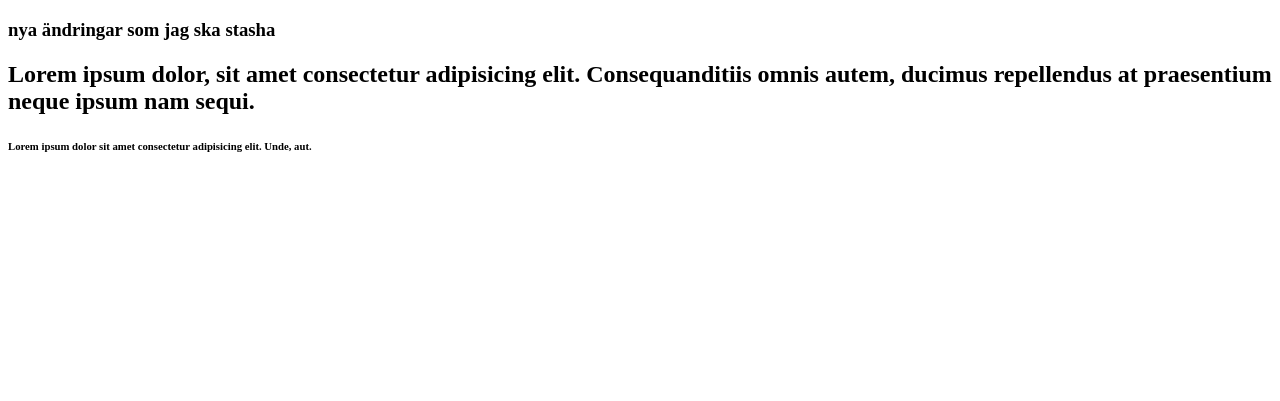
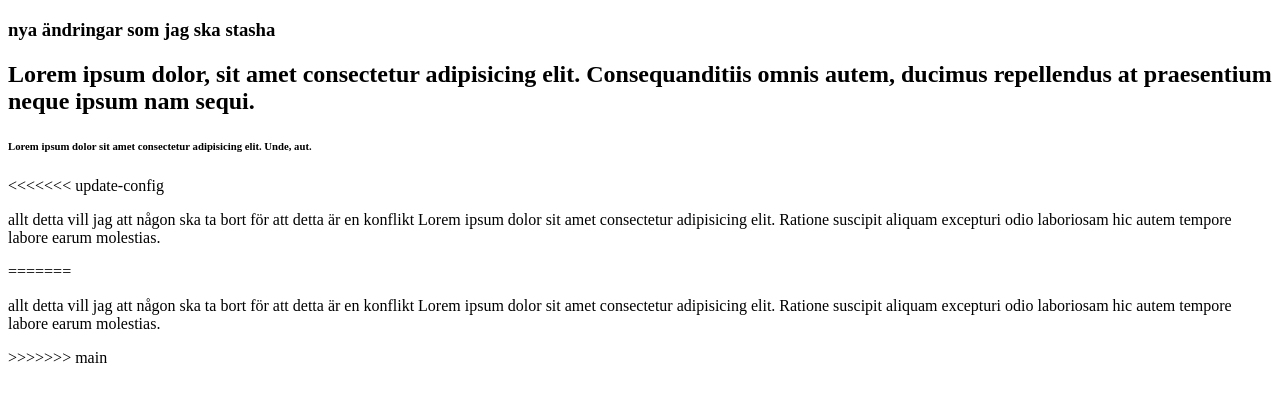
Before and after one commit to SANDQVISTT/-vningar-med-branch, a plain HTML site: page index.html in a window 1280 px wide. Shown: the part 61-462 px from the top of the page. Drawn offline with Linux system fonts and the light colour scheme; files that its build step writes are made by us from their sources.

Commit message:
ändringar som ska tas bort i konflikt

```diff
--- a/index.html
+++ b/index.html
@@ -15,6 +15,13 @@
     <h2>Lorem ipsum dolor, sit amet consectetur adipisicing elit. Consequanditiis omnis autem, ducimus repellendus at praesentium neque ipsum nam sequi.</h2>
     <h6>Lorem ipsum dolor sit amet consectetur adipisicing elit. Unde, aut.
     </h6>
+    <<<<<<< update-config
+    <p> allt detta vill jag att någon ska ta bort för att detta är en konflikt Lorem ipsum dolor sit amet consectetur adipisicing elit.
+        Ratione suscipit aliquam excepturi odio laboriosam hic autem tempore labore earum molestias.</p>
+=======
+<p> allt detta vill jag att någon ska ta bort för att detta är en konflikt Lorem ipsum dolor sit amet consectetur adipisicing elit.
+    Ratione suscipit aliquam excepturi odio laboriosam hic autem tempore labore earum molestias.</p>
+ >>>>>>> main
 
 </body>
 </html>
```
